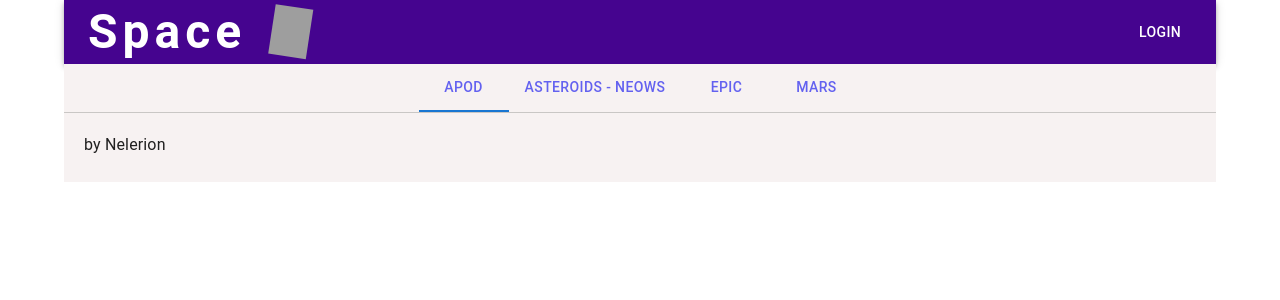
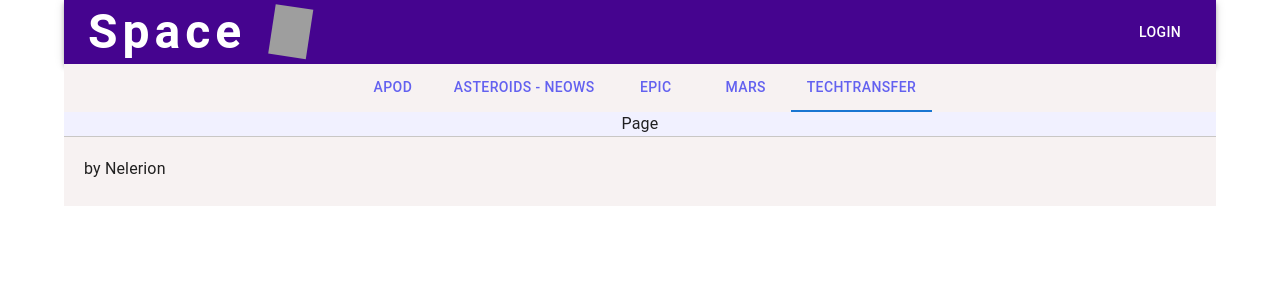
Before and after one commit to Nelerion/Space, a React (Create React App) app: page /techTransfer in a window 1280 px wide. Shown: the top 300 px of the page. Built offline with nearby package versions, Linux system fonts and the light colour scheme; no server answers; grey boxes are pictures that could not be loaded.

Commit message:
statd make page techTransfer

```diff
--- a/package.json
+++ b/package.json
@@ -21,6 +21,7 @@
     "react-redux": "^8.0.2",
     "react-router-dom": "^6.3.0",
     "react-scripts": "5.0.1",
+    "react-youtube": "^9.0.3",
     "styled-components": "^5.3.5",
     "typescript": "^4.8.2",
     "web-vitals": "^2.1.4"
--- a/src/Components/content/content.tsx
+++ b/src/Components/content/content.tsx
@@ -5,6 +5,7 @@ import { useAppSelector } from "./../../store/hooks";
 import Asteroids_page from "./page/asteroids/asteroids";
 import EPIC from "./page/EPIC/epic";
 import Mars from "./page/MarsRoverPhotos/mars";
+import TechTransfer from "./page/techTransfer/techTransfer";
 const ContentBox = styled.div`
   width: 100%;
   height: 100%;
@@ -23,9 +24,8 @@ const Content: React.FC = () => {
         <Route path="/Asteroids" element={<Asteroids_page />} />
         <Route path="/EPIC" element={<EPIC />} />
         <Route path="/Mars" element={<Mars />} />
-        {/* <Route path="/EPIC" element={<APOD right="EPIC INFO" />} />
-        <Route path="/Mars" element={<APOD right="MARS INFO" />} />
-        <Route path="/WMTS" element={<APOD right="WMTS INFO" />} /> */}
+        <Route path="/techTransfer" element={<TechTransfer/>} />
+
       </Routes>
     </ContentBox>
   );
--- a/src/Components/content/page/EPIC/epic.tsx
+++ b/src/Components/content/page/EPIC/epic.tsx
@@ -84,7 +84,6 @@ const EPIC: React.FC = () => {
   }, [startDateValue]);
 
   const data = useAppSelector((state) => state.space.EPIC);
-  console.log(data);
   const changeValueDate = (e: React.ChangeEvent<HTMLInputElement>) => {
     const value = e.target.value.replace(/[^0-9,-]/g, "");
     if (value === e.target.value) {
--- /dev/null
+++ b/src/Components/content/page/techTransfer/techTransfer.tsx
@@ -0,0 +1,26 @@
+import { useEffect, useState } from "react";
+import { useAppDispatch } from "../../../../store/hooks";
+import { isLoadingFalse } from "../../../../store/slices/nasaSlice";
+import { fetchTechTransfer } from "../../../header/fetch";
+
+const TechTransfer = () => {
+    const dispatch = useAppDispatch();
+  const [error, setError] = useState<boolean>(false);
+  useEffect(() => {
+    fetchTechTransfer().then((res) => {
+      if (res.status >= 400) {
+        dispatch(isLoadingFalse());
+        setError(true);
+        return;
+      }
+      return res.json().then((data) => {
+        setError(false);
+        console.log(data)
+      });
+    });
+  }, []);
+
+  return <div>Page</div>;
+};
+
+export default TechTransfer;
--- a/src/Components/header/fetch.ts
+++ b/src/Components/header/fetch.ts
@@ -33,3 +33,10 @@ export async function fetchMarsPhotoLoadingMore(page: number) {
   );
   return result;
 }
+
+export async function fetchTechTransfer() {
+  const result = await fetch(
+    `${URL}techtransfer/patent/?engine&api_key=${KEY}`
+  );
+  return result;
+}
--- a/src/Components/header/header.tsx
+++ b/src/Components/header/header.tsx
@@ -22,24 +22,25 @@ const Header: React.FC = () => {
   const handleChange = (newValue: number) => {
     setValue(newValue);
   };
-  useEffect(()=>{
-    switch(location.pathname) {
-      case '/APOD':
-        handleChange(0)
+  useEffect(() => {
+    switch (location.pathname) {
+      case "/APOD":
+        handleChange(0);
         break;
-        case '/Asteroids':
+      case "/Asteroids":
         handleChange(1);
         break;
-        case '/EPIC':
+      case "/EPIC":
         handleChange(2);
         break;
-        case '/Mars':
-          handleChange(3);
-          break;
+      case "/Mars":
+        handleChange(3);
+        break;
+      case "/techTransfer":
+        handleChange(4);
+        break;
     }
-
-  },[location.pathname])
-
+  }, [location.pathname]);
 
   const [arr, setArr] = useState<ITabs[]>([
     {
@@ -58,6 +59,10 @@ const Header: React.FC = () => {
     {
       link: "/Mars",
       label: "Mars",
+    },
+    {
+      link: "/techTransfer",
+      label: "TechTransfer",
     },
   ]);
 
```
Also changed, not shown: src/Components/content/page/MarsRoverPhotos/mars.tsx (+23 -18 lines), 1 other file (tests, documents, lock files or other folders).
